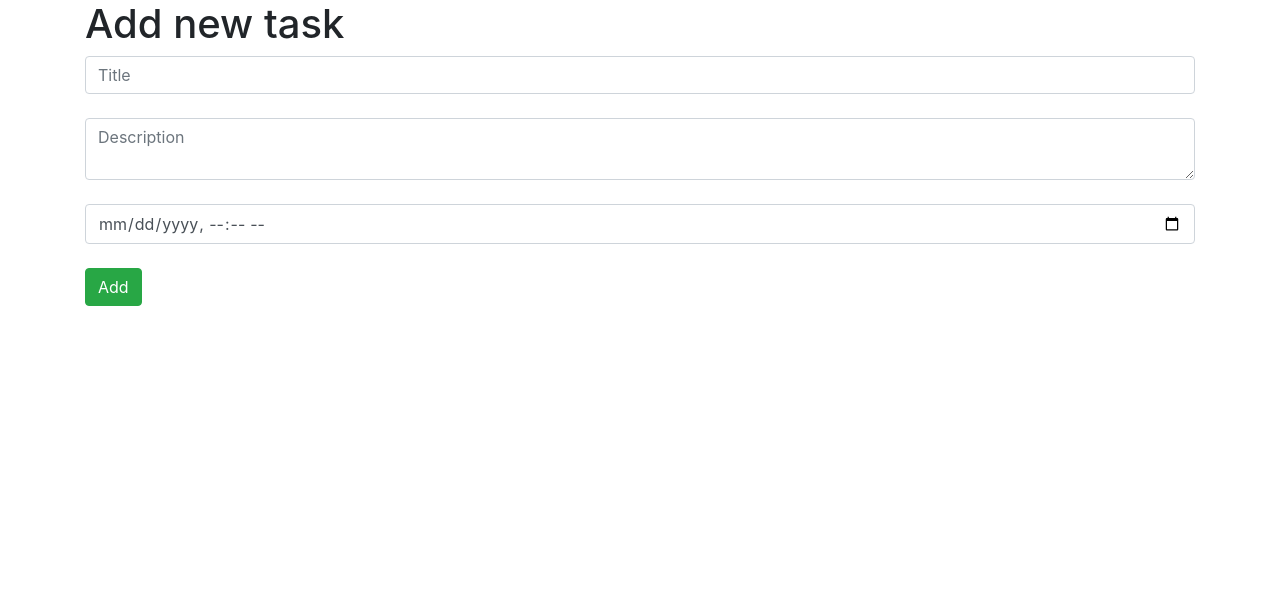
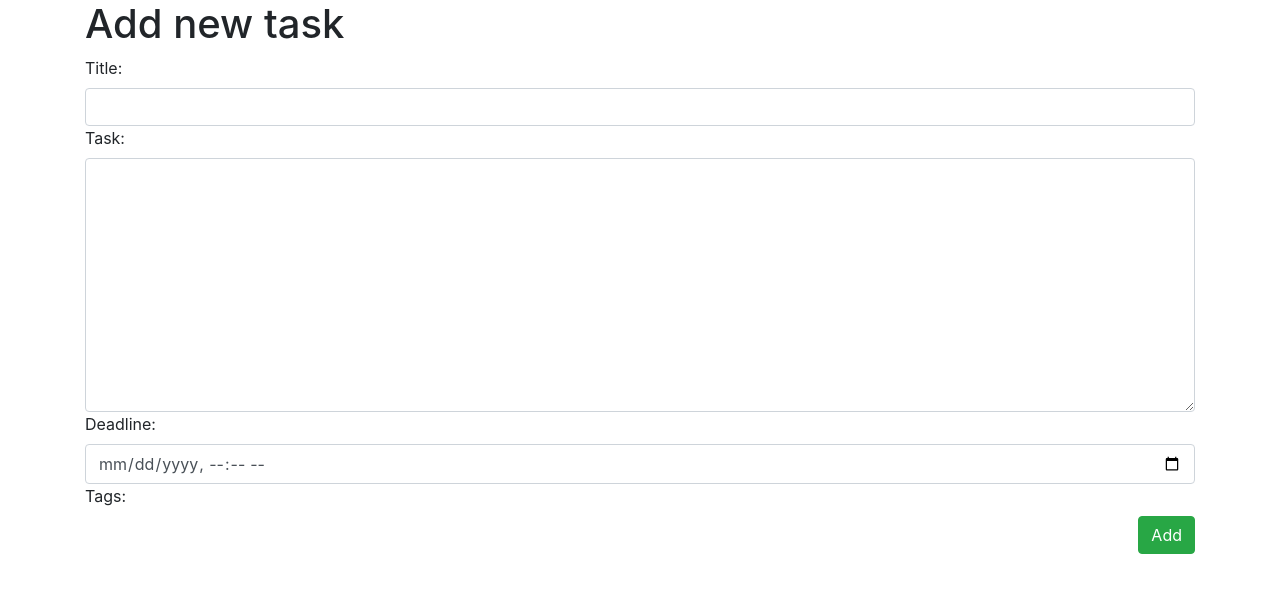
Before and after one commit to kdukdu/django-project-course, a Django app: page /todolist/add_task/ in a window 1280 px wide. Shown: the part 48-641 px from the top of the page. Run offline with Django 4.2, Linux system fonts and the light colour scheme; data that the repository does not hold is empty.

Commit message:
[OVERONE-HW] Homework #9

```diff
--- /dev/null
+++ b/Kiryl_2022/todolist/forms.py
@@ -0,0 +1,17 @@
+from django.forms import ModelForm
+from django import forms
+from .models import Task, Tag
+
+
+class TaskForm(ModelForm):
+
+
+    class Meta:
+        model = Task
+        fields = ("title", "description", "deadline", "tags")
+        widgets = {
+            'title': forms.TextInput(attrs={'class': 'form-control'}),
+            'description': forms.Textarea(attrs={'class': 'form-control'}),
+            'deadline': forms.DateTimeInput(attrs={'type': 'datetime-local', 'class': 'form-control'}),
+            'tags': forms.CheckboxSelectMultiple(attrs={'class': 'select'})
+        }
--- a/Kiryl_2022/todolist/templates/todolist/add_task.html
+++ b/Kiryl_2022/todolist/templates/todolist/add_task.html
@@ -6,10 +6,10 @@
     <h1>Add new task</h1>
     <form method="post" action="{%url 'index'%}">
         {%csrf_token%}
-        <input type="text" class="form-control" placeholder="Title"> <br>
-        <textarea class="form-control" placeholder="Description"></textarea> <br>
-        <input type="datetime-local" class="form-control"> <br>
-        <button type="submit" class="btn btn-success">Add</button>
+        {{form}}
+        <div class="text-right">
+            <button type="submit" class="btn btn-success">Add</button>
+        </div>
     </form>
 
 {%endblock%}
--- a/Kiryl_2022/todolist/views.py
+++ b/Kiryl_2022/todolist/views.py
@@ -1,5 +1,6 @@
 from django.shortcuts import render
 from .models import Task
+from .forms import TaskForm
 
 # Create your views here.
 def index(request):
@@ -16,7 +17,9 @@ def about_us(request):
 
 
 def add_task(request):
+    form = TaskForm
     context = {
-        'title': 'Add new task'
+        'title': 'Add new task',
+        'form': form
     }
-    return render(request, 'todolist/add_task.html')
+    return render(request, 'todolist/add_task.html', context=context)
```
